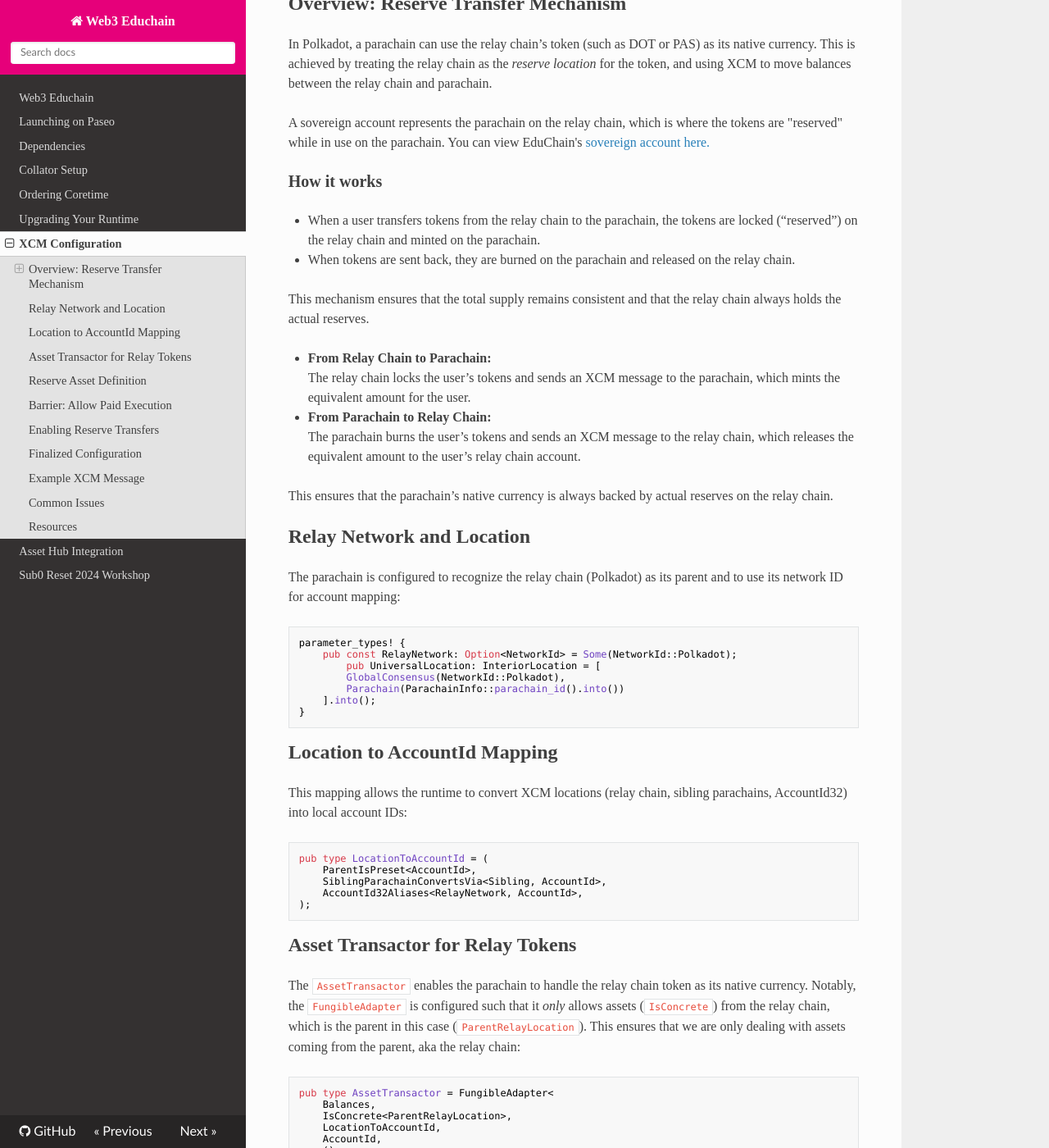
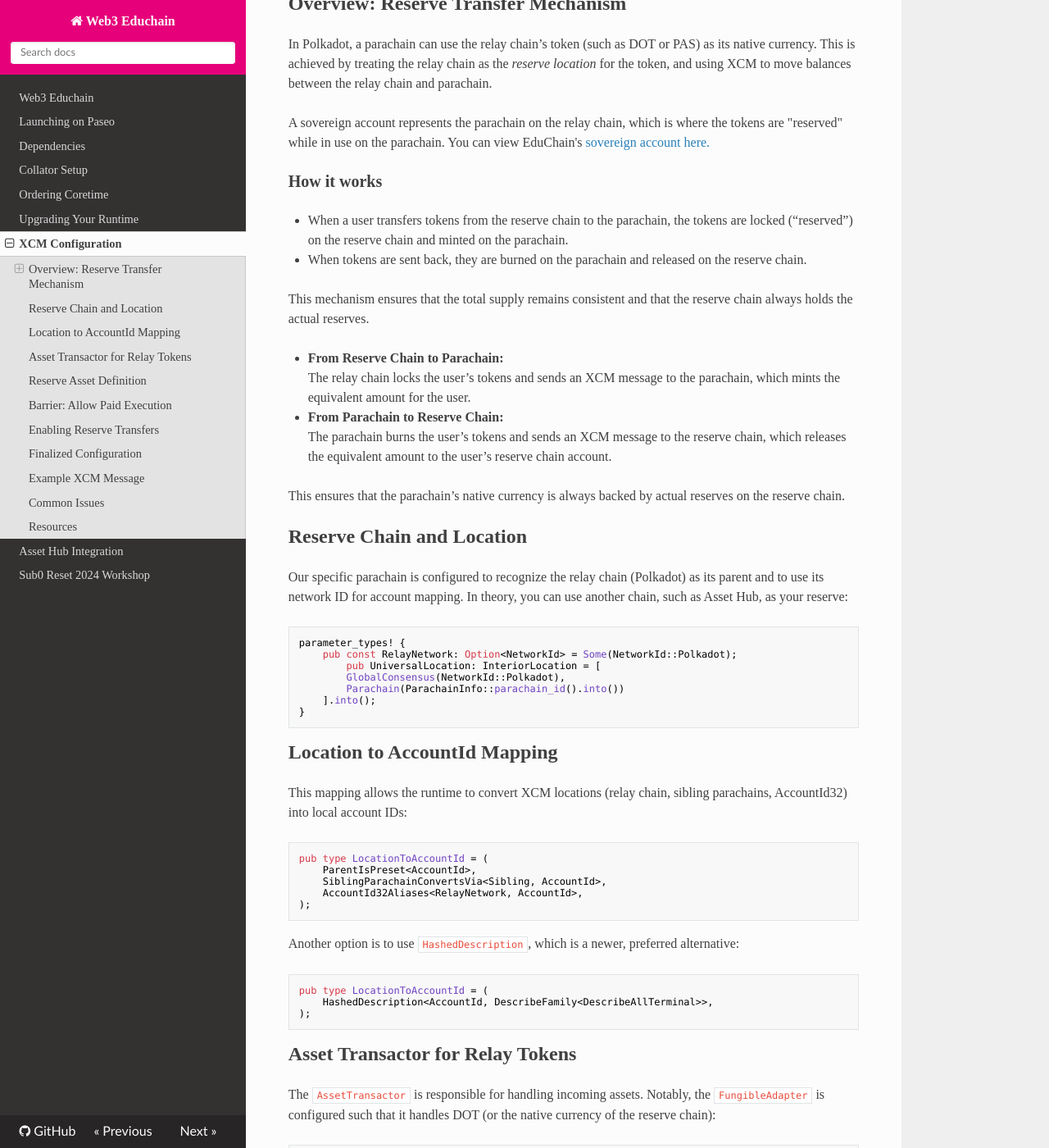
Before and after one commit to w3f/educhain, an MkDocs documentation site: the page built from docs/xcm.md, in a window 1280 px wide and 1400 px high, scrolled down 385 px. Shown: the whole window at 82% size. Built offline with MkDocs 1.6.1, drawn with Linux system fonts in a browser that asks for light colours; nearby versions of some CDN libraries; some of the changed text lies outside the part shown.

Commit message:
start edits

````diff
--- a/docs/xcm.md
+++ b/docs/xcm.md
@@ -13,21 +13,21 @@ A sovereign account represents the parachain on the relay chain, which is where
 
 ### How it works
 
-- When a user transfers tokens from the relay chain to the parachain, the tokens are locked (“reserved”) on the relay chain and minted on the parachain.
-- When tokens are sent back, they are burned on the parachain and released on the relay chain.
+- When a user transfers tokens from the reserve chain to the parachain, the tokens are locked (“reserved”) on the reserve chain and minted on the parachain.
+- When tokens are sent back, they are burned on the parachain and released on the reserve chain.
 
-This mechanism ensures that the total supply remains consistent and that the relay chain always holds the actual reserves.
+This mechanism ensures that the total supply remains consistent and that the reserve chain always holds the actual reserves.
 
-- **From Relay Chain to Parachain:**
+- **From Reserve Chain to Parachain:**
   The relay chain locks the user’s tokens and sends an XCM message to the parachain, which mints the equivalent amount for the user.
-- **From Parachain to Relay Chain:**
-  The parachain burns the user’s tokens and sends an XCM message to the relay chain, which releases the equivalent amount to the user’s relay chain account.
+- **From Parachain to Reserve Chain:**
+  The parachain burns the user’s tokens and sends an XCM message to the reserve chain, which releases the equivalent amount to the user’s reserve chain account.
 
-This ensures that the parachain’s native currency is always backed by actual reserves on the relay chain.
+This ensures that the parachain’s native currency is always backed by actual reserves on the reserve chain.
 
-## Relay Network and Location
+## Reserve Chain and Location
 
-The parachain is configured to recognize the relay chain (Polkadot) as its parent and to use its network ID for account mapping:
+Our specific parachain is configured to recognize the relay chain (Polkadot) as its parent and to use its network ID for account mapping. In theory, you can use another chain, such as Asset Hub, as your reserve:
 
 ```rust
 parameter_types! {
@@ -51,10 +51,17 @@ pub type LocationToAccountId = (
 );
 ```
 
+Another option is to use `HashedDescription`, which is a newer, preferred alternative:
+
+```rust
+pub type LocationToAccountId = (
+    HashedDescription<AccountId, DescribeFamily<DescribeAllTerminal>>,
+);
+```
+
 ## Asset Transactor for Relay Tokens
 
-The `AssetTransactor` enables the parachain to handle the relay chain token as its native currency. Notably, the `FungibleAdapter` is configured such that it *only* allows assets (`IsConcrete`) from the relay chain, which is the parent in this case (`ParentRelayLocation`). This ensures that we are only dealing with assets coming from the parent, aka the relay chain:
-
+The `AssetTransactor` is responsible for handling incoming assets. Notably, the `FungibleAdapter` is configured such that it handles DOT (or the native currency of the reserve chain):
 ```rust
 pub type AssetTransactor = FungibleAdapter<
     Balances,
@@ -147,6 +154,6 @@ To view this configuration, please visit the EduChain repository and view [`xcm_
 
 ## Resources
 
-- [Polkadot XCM Docs](https://wiki.polkadot.network/docs/learn-xcm)
-- [XCM Reserve Transfer Guide](https://paritytech.github.io/polkadot-sdk/master/xcm_docs/cookbook/relay_token_transactor/index.html)
+- [Polkadot Docs XCM Guides](https://docs.polkadot.com/develop/interoperability/xcm-guides/)
+- [Configuring a parachain to use Relay Chain native token - rustdocs guide](https://paritytech.github.io/polkadot-sdk/master/xcm_docs/cookbook/relay_token_transactor/index.html)
 - [Polkadot.js Apps](https://polkadot.js.org/apps/)
````
